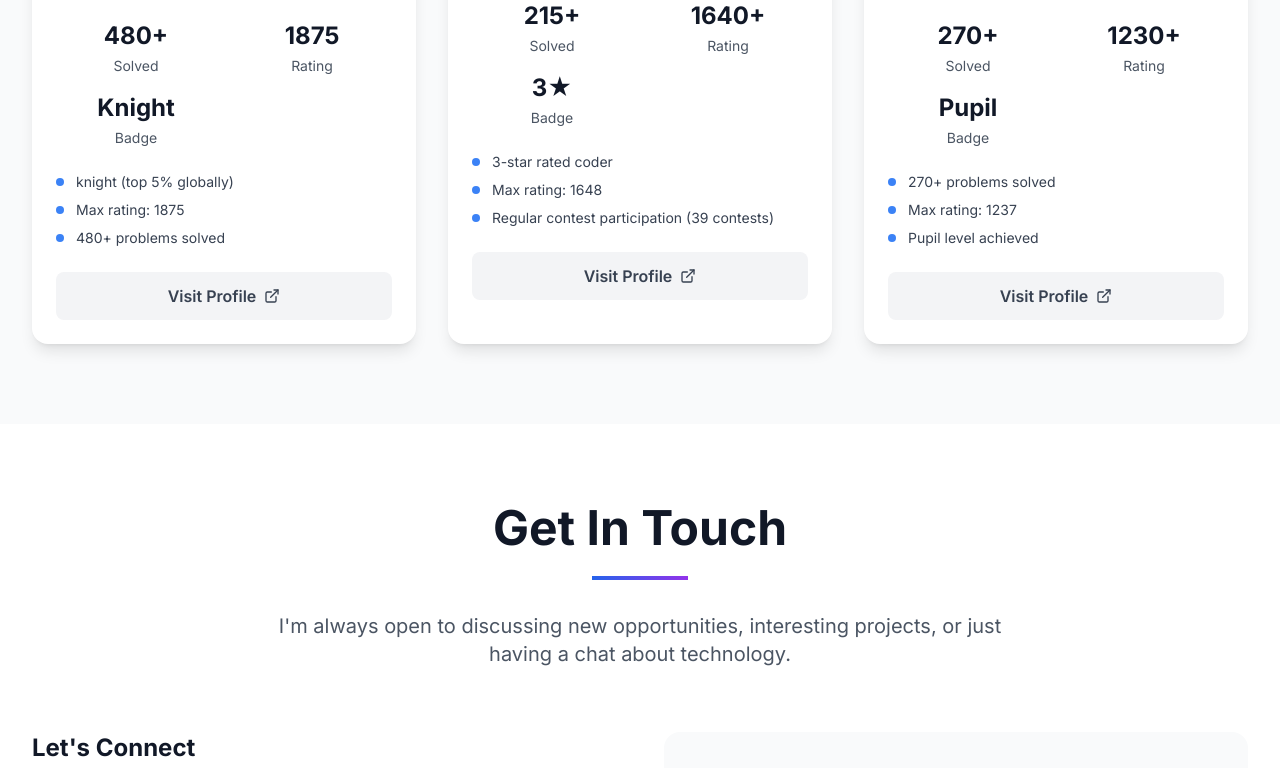
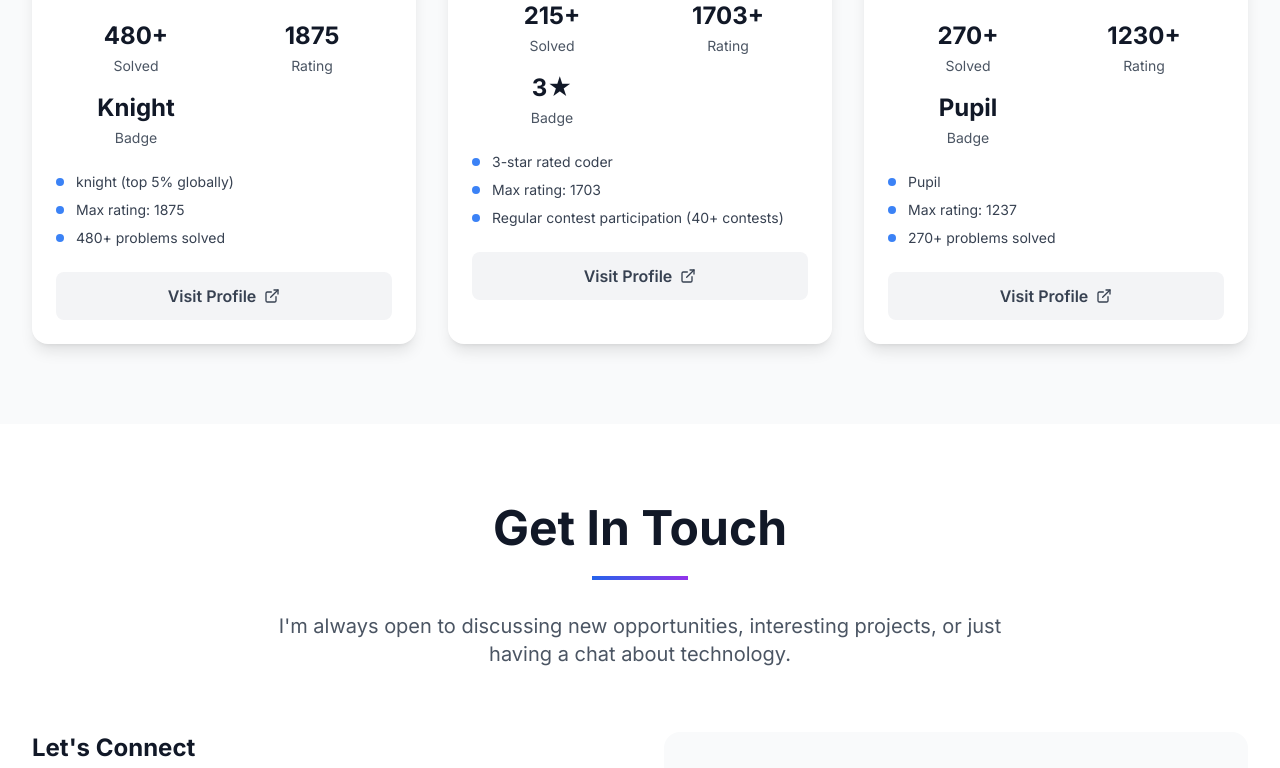
Before and after one commit to Ashhar-24/Parichay-2.0, a React (Vite) app: page / in a window 1280 px wide. Shown: the part 4636-5404 px from the top of the page. Built offline with nearby package versions, Linux system fonts and the light colour scheme.

Commit message:
Update CodingProfiles.tsx

```diff
--- a/src/components/CodingProfiles.tsx
+++ b/src/components/CodingProfiles.tsx
@@ -26,7 +26,7 @@ const CodingProfiles: React.FC = () => {
       username: 'ashhar_24',
       stats: {
         solved: '215+',
-        rating: '1640+',
+        rating: '1703+',
         badge: '3★',
       },
       description: 'Consistent performer in weekly challenges',
@@ -35,8 +35,8 @@ const CodingProfiles: React.FC = () => {
       link: 'https://www.codechef.com/users/ashhar_24',
       achievements: [
         '3-star rated coder',
-        'Max rating: 1648',
-        'Regular contest participation (39 contests)'
+        'Max rating: 1703',
+        'Regular contest participation (40+ contests)'
       ]
     },
     {
@@ -52,9 +52,9 @@ const CodingProfiles: React.FC = () => {
       icon: <img src="/photos/icons8-codeforces-24.png" className="w-8 h-8" />,
       link: 'https://codeforces.com/profile/Cp_Geek',
       achievements: [
-        '270+ problems solved',
+        'Pupil',
         'Max rating: 1237',
-        'Pupil level achieved'
+        '270+ problems solved'
       ]
     },
   ];
```
